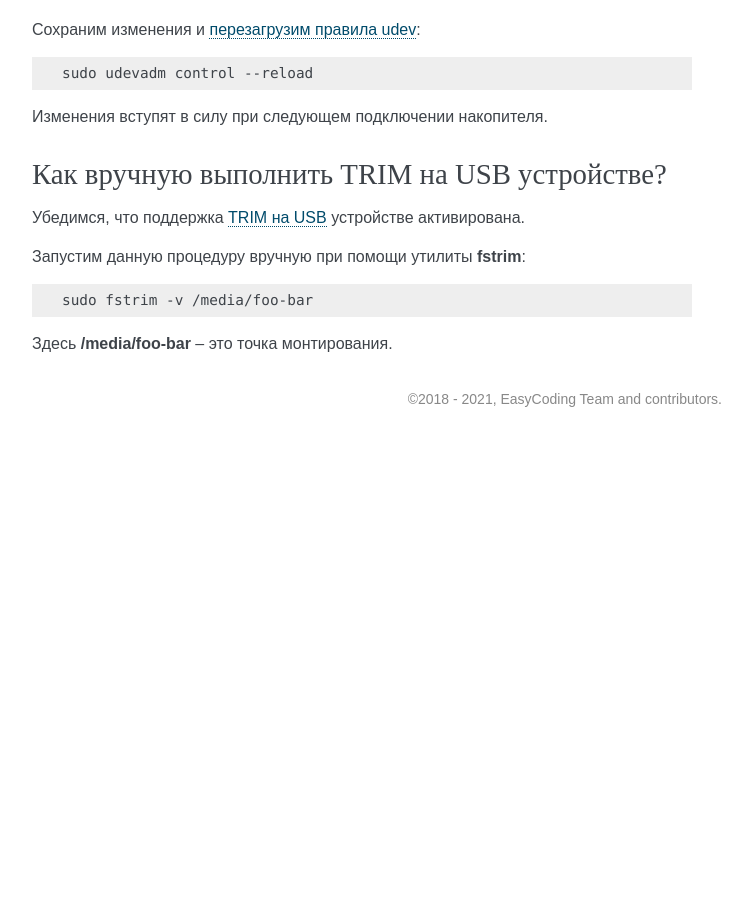
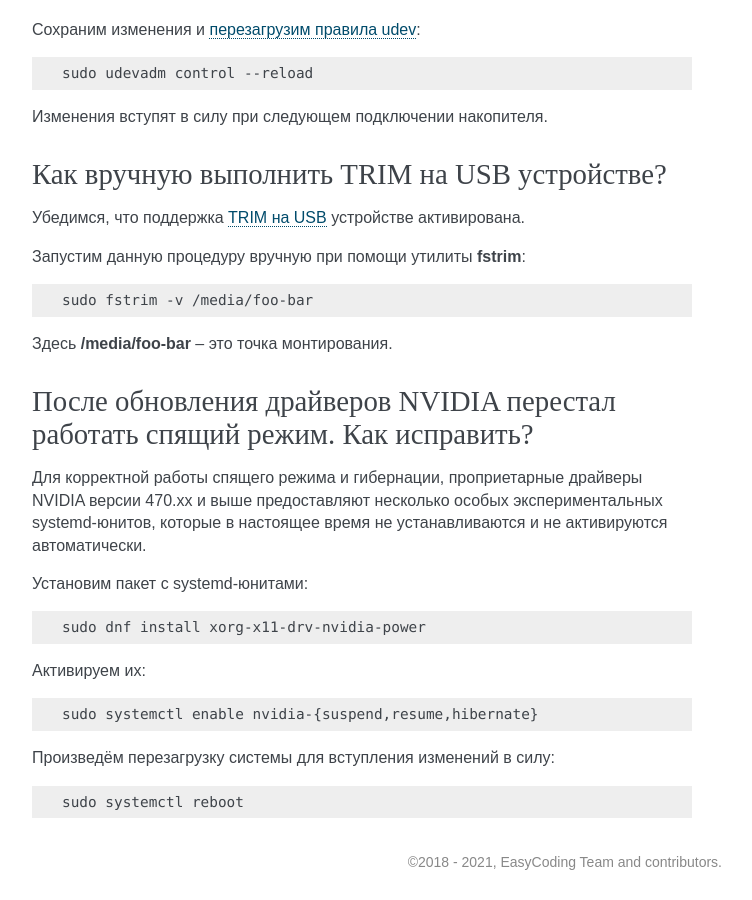
Before and after one commit to RussianFedora/FAQ, a Sphinx documentation site: the page built from source/hardware.rst, in a window 1280 px wide and 900 px high, scrolled down 28926 px. Shown: the whole window, without its empty margins (388-1140 px from the left). Built offline with Sphinx 7.4.7, drawn with Linux system fonts in a browser that asks for light colours; comment, search, counter and statistics services are not loaded; before the commit the page ends 29363 px from its top, so only the background shows below that; some of the changed text lies outside the part shown.

Commit message:
Added question about new NVIDIA systemd power management units.

```diff
--- a/source/hardware.rst
+++ b/source/hardware.rst
@@ -1612,3 +1612,29 @@ ICC профиль можно получить либо на сайте прои
     sudo fstrim -v /media/foo-bar
 
 Здесь **/media/foo-bar** -- это точка монтирования.
+
+.. index:: video, gpu, nvidia, drivers, third-party, suspend, hibernate, systemd
+.. _nvidia-hibernate:
+
+После обновления драйверов NVIDIA перестал работать спящий режим. Как исправить?
+===================================================================================
+
+Для корректной работы спящего режима и гибернации, проприетарные драйверы NVIDIA версии 470.xx и выше предоставляют несколько особых экспериментальных systemd-юнитов, которые в настоящее время не устанавливаются и не активируются автоматически.
+
+Установим пакет с systemd-юнитами:
+
+.. code-block:: text
+
+    sudo dnf install xorg-x11-drv-nvidia-power
+
+Активируем их:
+
+.. code-block:: text
+
+    sudo systemctl enable nvidia-{suspend,resume,hibernate}
+
+Произведём перезагрузку системы для вступления изменений в силу:
+
+.. code-block:: text
+
+    sudo systemctl reboot
```
